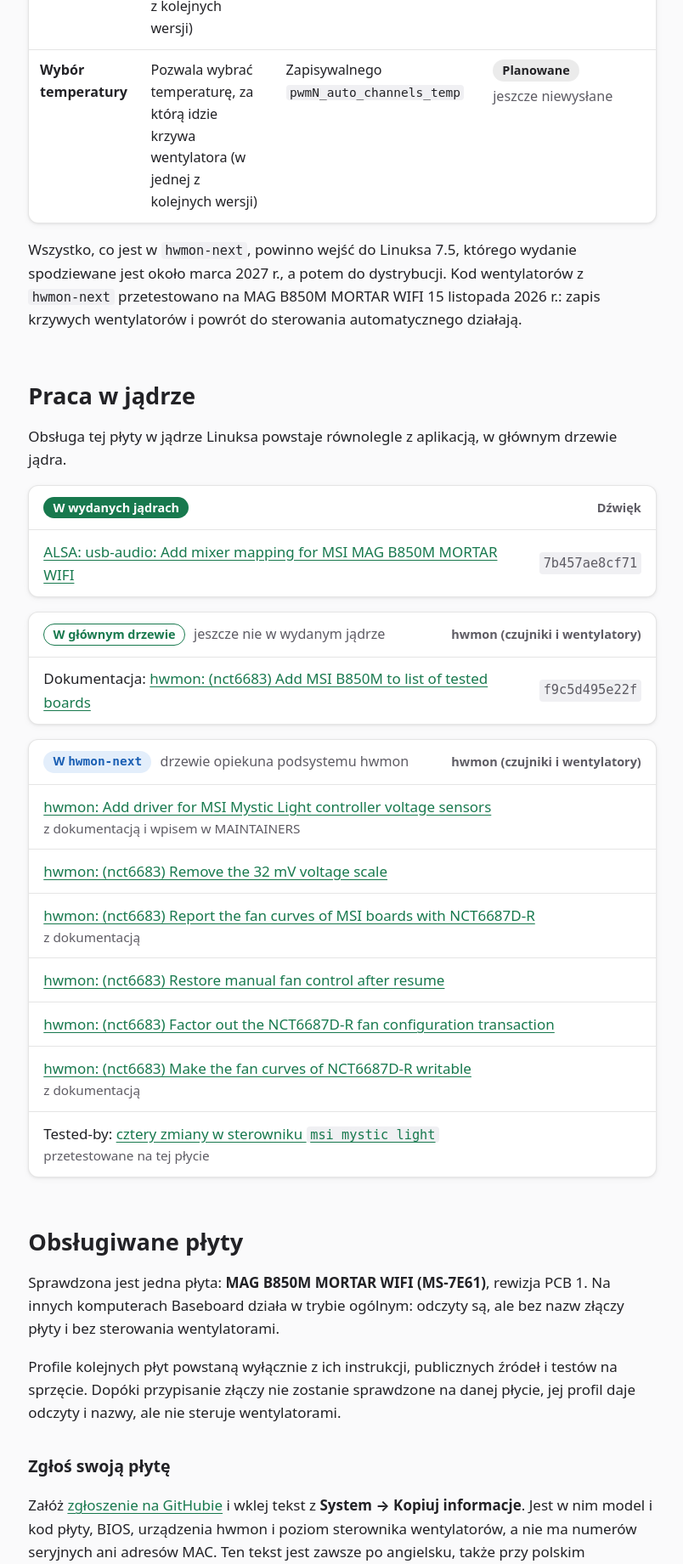
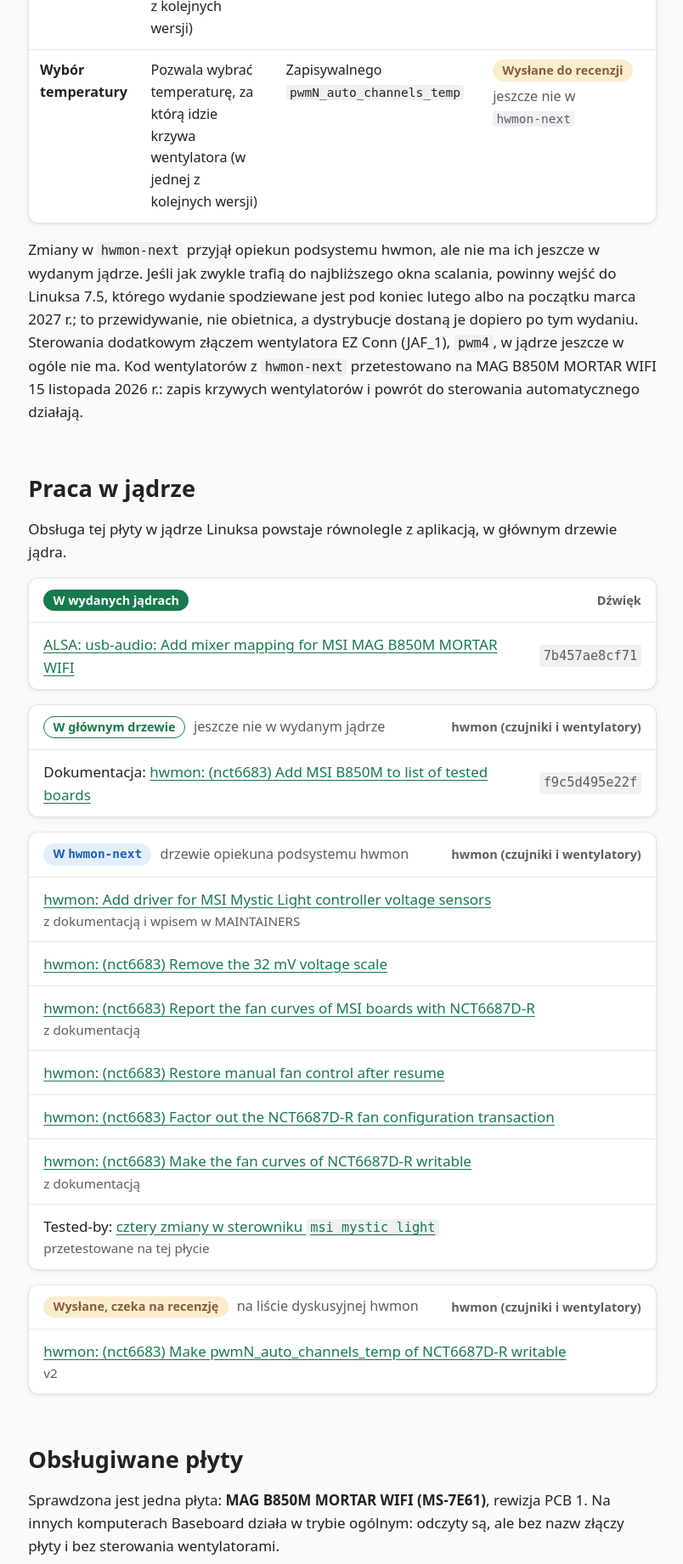
Before and after one commit to TomaszBojanowski/baseboard, a plain HTML site: page website/pl/index.html in a window 1280 px wide. Shown: the part 3892-5733 px from the top of the page at 85% size, without its empty margins (237-1041 px from the left). Drawn offline with Linux system fonts and the light colour scheme.

Commit message:
Describe the temperature source patch as sent for review
The patch that makes pwmN_auto_channels_temp of NCT6687D-R writable is
on the hwmon mailing list (v2 of 2026-11-17, waiting for review). The
README, the website in both languages and the spec now say so: the row
of the table and a new card "Sent, waiting for review" link to the
patch on patchwork, and the spec has its state in §5.5.1, M2.2 and O16
and next to M2c in the work status.

The expected version stays (D72), checked again: hwmon-next is based on
7.4-rc2 and Linus's tree is at 7.4-rc3, so its contents usually go into
the merge window of 7.5. With the recent cycles of 63 to 70 days, 7.5
comes in late February or early March 2027 rather than "around March";
the text now calls it a forecast, not a promise, and keeps that the
accepted changes are not in a released kernel yet. The extra fan header
is EZ Conn (JAF_1) everywhere, and its control is not in the kernel at
all yet.

Removed: the "Planned, not sent yet" state of the temperature source
and the style .pill-planned, which nothing uses any more.

Checked: `meson test` 9/9; the kernel sections of the website in
headless Chromium, English and Polish, light and dark, at 1280 px and
at phone width (390 px).

```diff
--- a/website/pl/index.html
+++ b/website/pl/index.html
@@ -138,11 +138,11 @@ flatpak install --user bojanowski me.bojanowski.Baseboard</code></pre>
 <tr><th scope="row">Tryb ręczny</th><td data-label="Co robi Baseboard">Pozwala ustawić każdemu wentylatorowi stałą prędkość w procentach (w jednej z kolejnych wersji)</td><td data-label="Czego wymaga od jądra">Zapisywalnych <code>pwmN</code> i <code>pwmN_enable</code></td><td data-label="Stan w jądrze"><span class="pill pill-next">W <code>hwmon-next</code></span><span class="vh">,</span> <span class="state-note">drzewie opiekuna podsystemu hwmon; jeszcze nie w wydanym jądrze</span></td></tr>
 <tr><th scope="row">Podgląd krzywych</th><td data-label="Co robi Baseboard">Pokazuje krzywe wentylatorów zapisane w płycie i temperaturę, za którą idzie każda z nich (od wersji 0.2.0)</td><td data-label="Czego wymaga od jądra">Czytelnych <code>pwmN_auto_point*</code> i <code>pwmN_auto_channels_temp</code></td><td data-label="Stan w jądrze"><span class="pill pill-next">W <code>hwmon-next</code></span><span class="vh">;</span> <span class="state-note">jeszcze nie w wydanym jądrze</span></td></tr>
 <tr><th scope="row">Edycja krzywych</th><td data-label="Co robi Baseboard">Pozwala zmieniać krzywe wentylatorów; płyta wykonuje je także przy zamkniętej aplikacji (w jednej z kolejnych wersji)</td><td data-label="Czego wymaga od jądra">Zapisywalnych <code>pwmN_auto_point*</code></td><td data-label="Stan w jądrze"><span class="pill pill-next">W <code>hwmon-next</code></span><span class="vh">;</span> <span class="state-note">jeszcze nie w wydanym jądrze</span></td></tr>
-<tr><th scope="row">Wybór temperatury</th><td data-label="Co robi Baseboard">Pozwala wybrać temperaturę, za którą idzie krzywa wentylatora (w jednej z kolejnych wersji)</td><td data-label="Czego wymaga od jądra">Zapisywalnego <code>pwmN_auto_channels_temp</code></td><td data-label="Stan w jądrze"><span class="pill pill-planned">Planowane</span><span class="vh">,</span> <span class="state-note">jeszcze niewysłane</span></td></tr>
+<tr><th scope="row">Wybór temperatury</th><td data-label="Co robi Baseboard">Pozwala wybrać temperaturę, za którą idzie krzywa wentylatora (w jednej z kolejnych wersji)</td><td data-label="Czego wymaga od jądra">Zapisywalnego <code>pwmN_auto_channels_temp</code></td><td data-label="Stan w jądrze"><span class="pill pill-review">Wysłane do recenzji</span><span class="vh">;</span> <span class="state-note">jeszcze nie w <code>hwmon-next</code></span></td></tr>
 </tbody>
 </table>
 </div>
-<p>Wszystko, co jest w <code>hwmon-next</code>, powinno wejść do Linuksa 7.5, którego wydanie spodziewane jest około marca 2027 r., a potem do dystrybucji. Kod wentylatorów z <code>hwmon-next</code> przetestowano na MAG B850M MORTAR WIFI 15 listopada 2026 r.: zapis krzywych wentylatorów i powrót do sterowania automatycznego działają.</p>
+<p>Zmiany w <code>hwmon-next</code> przyjął opiekun podsystemu hwmon, ale nie ma ich jeszcze w wydanym jądrze. Jeśli jak zwykle trafią do najbliższego okna scalania, powinny wejść do Linuksa 7.5, którego wydanie spodziewane jest pod koniec lutego albo na początku marca 2027 r.; to przewidywanie, nie obietnica, a dystrybucje dostaną je dopiero po tym wydaniu. Sterowania dodatkowym złączem wentylatora EZ&nbsp;Conn&nbsp;(JAF_1), <code>pwm4</code>, w jądrze jeszcze w ogóle nie ma. Kod wentylatorów z <code>hwmon-next</code> przetestowano na MAG B850M MORTAR WIFI 15 listopada 2026 r.: zapis krzywych wentylatorów i powrót do sterowania automatycznego działają.</p>
 </section>
 
 <section id="praca-w-jadrze" aria-labelledby="praca-w-jadrze-tytul">
@@ -182,6 +182,16 @@ flatpak install --user bojanowski me.bojanowski.Baseboard</code></pre>
 <li><span class="row-text"><a href="https://patch.msgid.link/20261109223442.509238-2-tomasz@bojanowski.me" hreflang="en" lang="en">hwmon: (nct6683) Factor out the NCT6687D-R fan configuration transaction</a></span></li>
 <li><span class="row-text"><a href="https://patch.msgid.link/20261109223442.509238-3-tomasz@bojanowski.me" hreflang="en" lang="en">hwmon: (nct6683) Make the fan curves of NCT6687D-R writable</a><span class="row-note">z dokumentacją</span></span></li>
 <li><span class="row-text">Tested-by: <a href="https://patchwork.kernel.org/series/1205153/" hreflang="en">cztery zmiany w sterowniku <code>msi_mystic_light</code></a><span class="row-note">przetestowane na tej płycie</span></span></li>
+</ul>
+</div>
+
+<div class="card">
+<div class="card-head">
+<h3><span class="pill pill-review">Wysłane, czeka na recenzję</span><span class="vh">,</span> <span class="head-note">na liście dyskusyjnej hwmon</span></h3>
+<p class="subsys">hwmon (czujniki i wentylatory)</p>
+</div>
+<ul class="rows">
+<li><span class="row-text"><a href="https://patchwork.kernel.org/project/linux-hwmon/patch/20261117071645.587863-1-tomasz@bojanowski.me/" hreflang="en" lang="en">hwmon: (nct6683) Make pwmN_auto_channels_temp of NCT6687D-R writable</a><span class="row-note">v2</span></span></li>
 </ul>
 </div>
 </section>
--- a/website/style.css
+++ b/website/style.css
@@ -469,11 +469,6 @@ h3 {
     color: var(--pill-amber-fg);
 }
 
-.pill-planned {
-    background: var(--button);
-    color: var(--text);
-}
-
 .state-note {
     display: block;
     margin-top: 0.3rem;
```
Also changed, not shown: website/index.html (+12 -2 lines), 2 other files.
